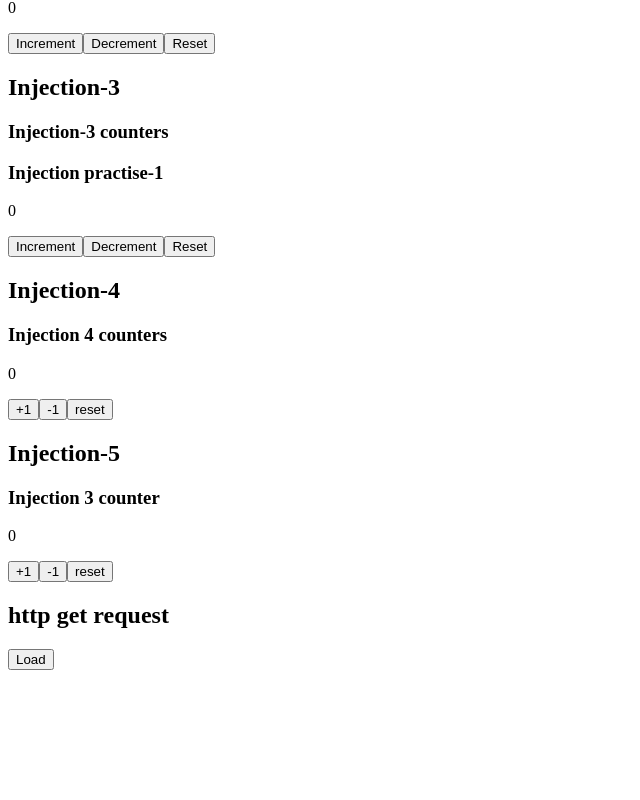
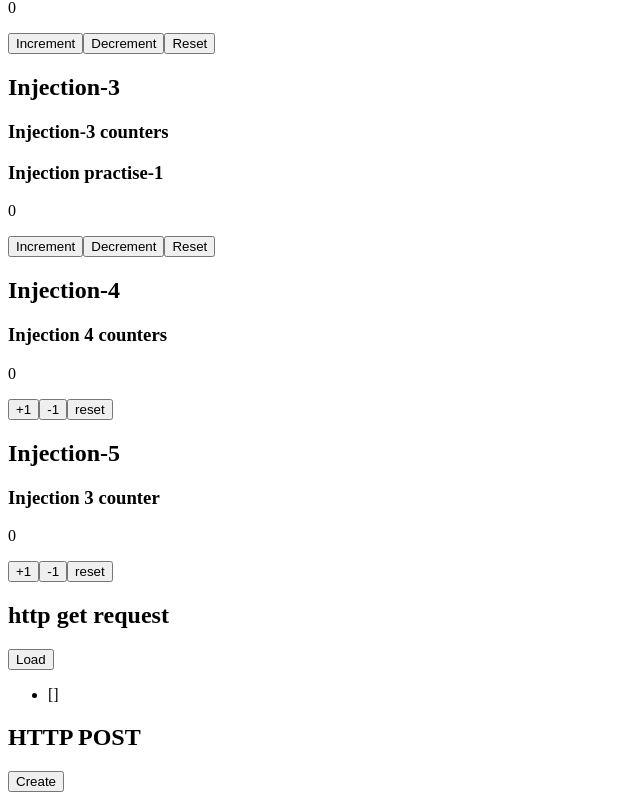
Before and after one commit to hasi1022/angular-practise, an Angular app: page /home in a window 1280 px wide. Shown: the part 4316-5116 px from the top of the page, without its empty margins (0-640 px from the left). Before the commit the page ends 5002 px from the top, so only its background shows below. Built offline with nearby package versions, Linux system fonts and the light colour scheme.

Commit message:
http post practise

```diff
--- a/src/app/app.component.html
+++ b/src/app/app.component.html
@@ -90,3 +90,4 @@
     <app-injection4></app-injection4>
     <app-injection5></app-injection5>
     <app-http></app-http>
+    <app-http2></app-http2>
--- a/src/app/app.component.ts
+++ b/src/app/app.component.ts
@@ -25,6 +25,7 @@ import { Injection5Component } from './injection5/injection5.component';
 import { provideRouter,RouterOutlet,RouterLink,withHashLocation,RouterLinkActive, ActivatedRoute, Router } from '@angular/router';
 import { bootstrapApplication } from '@angular/platform-browser';
 import { HttpComponent } from './http/http.component';
+import { Http2Component } from './http2/http2.component';
 
 
 let login=false;
@@ -36,7 +37,7 @@ export const authGaurd = () =>{
 @Component({
   selector: 'app-root',
   standalone:true,
-  imports: [HttpComponent,Injection4Component,Injection5Component,Injection2Component,Injection3Component,InjectionComponent,RouterLinkActive,RouterLink,Form2Component,FormComponent,List3Component,List2Component,ListComponent,ConditionalComponent,Event1Component,Event2Component,RouterOutlet, CardComponent,ScoreComponent,directive2directive, CommonModule, FormsModule,DirectiveComponent],
+  imports: [Http2Component,HttpComponent,Injection4Component,Injection5Component,Injection2Component,Injection3Component,InjectionComponent,RouterLinkActive,RouterLink,Form2Component,FormComponent,List3Component,List2Component,ListComponent,ConditionalComponent,Event1Component,Event2Component,RouterOutlet, CardComponent,ScoreComponent,directive2directive, CommonModule, FormsModule,DirectiveComponent],
   templateUrl: './app.component.html',
   styleUrl: './app.component.css'
 })
--- a/src/app/http/http.component.html
+++ b/src/app/http/http.component.html
@@ -3,7 +3,7 @@
 <p *ngIf="loading" >Loading...</p>
 <p *ngIf="error" >{{error}}</p>
 <ul>
-    @for(i of users; track  i.name){
-    <li>{{i.name}} -> {{i.email}}</li>
-    }
+
+    <li>{{users|json}}</li>
+
 </ul>
--- a/src/app/http/http.component.ts
+++ b/src/app/http/http.component.ts
@@ -16,7 +16,7 @@ export class HttpComponent {
    load(){
     this.loading=true;
     this.error='';
-    this.http.get<any[]>('https://jsonplaceholder.typicode.com/users')
+    this.http.get<any[]>('http://localhost:8000/api/view_company/2')
     .subscribe({
       next:(data)=>{this.users=data; this.loading=false},
       error:()=>{this.error='failed to load data'; this.loading=false}
--- /dev/null
+++ b/src/app/http2/http2.component.html
@@ -0,0 +1,8 @@
+<h2>HTTP POST</h2>
+<button (click)="create()" >Create</button>
+<p *ngIf="loading" >Loding...</p>
+<p *ngIf="error" >{{error}}</p>
+<div *ngIf="result" >
+<p>{{result.name}}</p>
+<p>POST request succesfull</p>
+</div>
--- /dev/null
+++ b/src/app/http2/http2.component.ts
@@ -0,0 +1,26 @@
+import { Component ,inject} from '@angular/core';
+import { CommonModule } from '@angular/common';
+import { provideHttpClient,HttpClient } from '@angular/common/http';
+
+@Component({
+  selector: 'app-http2',
+  imports: [CommonModule],
+  templateUrl: './http2.component.html',
+  styleUrl: './http2.component.css'
+})
+export class Http2Component {
+  http=inject(HttpClient)
+  error='';
+  result:any=null;
+  loading=false;
+  create(){
+    this.http.post<any>('http://localhost:8000/api/create_user',{
+      user_name:'lion'
+    },{ headers: { "Content-Type": "application/json" }})
+    .subscribe({
+      next: (res)=>{this.result=res; this.loading=false},
+      error:(err)=>{this.error=err}
+  })
+}
+
+}
```
Also changed, not shown: src/app/http2/http2.component.css (added), 1 other file (tests, documents, lock files or other folders).
